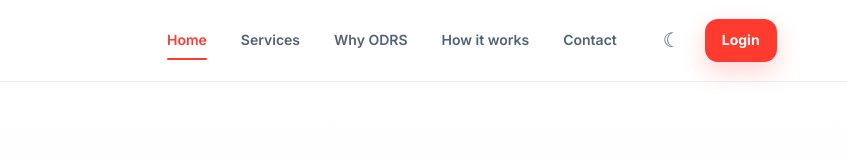
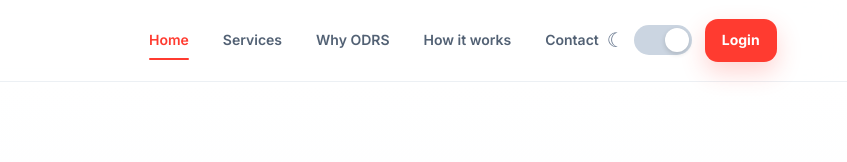
Before and after one commit to sethumadhavan505/odrs-landing-page, a plain HTML site: page index.html in a window 1280 px wide. Shown: the top 162 px of the page, 433-1280 px from the left. Drawn offline with Linux system fonts and the light colour scheme.

Commit message:
Update style.css

```diff
--- a/style.css
+++ b/style.css
@@ -85,19 +85,48 @@ button {
   gap: 13px;
 }
 
-.theme-toggle,
+.theme-toggle {
+  width: 58px;
+  height: 30px;
+  padding: 0;
+  border: 0;
+  border-radius: 20px;
+  background: #cbd5e1;
+  position: relative;
+  cursor: pointer;
+  transition: background 0.3s ease;
+  flex-shrink: 0;
+}
+
 .menu-toggle {
   border: 0;
   background: transparent;
   cursor: pointer;
 }
 
-.theme-toggle {
-  width: 40px;
-  height: 40px;
+/* Moon / Sun icon */
+.theme-toggle::before {
+  content: "☾";
+  position: absolute;
+  left: -27px;
+  top: 3px;
+  font-size: 20px;
+  line-height: 24px;
+  color: #64748b;
+}
+
+/* White switch circle */
+.theme-toggle::after {
+  content: "";
+  position: absolute;
+  width: 24px;
+  height: 24px;
+  top: 3px;
+  right: 3px;
   border-radius: 50%;
-  font-size: 21px;
-  color: #526174;
+  background: #fff;
+  box-shadow: 0 2px 5px rgba(0, 0, 0, 0.15);
+  transition: transform 0.3s ease;
 }
 
 .menu-toggle {
@@ -882,17 +911,17 @@ body.dark .why {
   background: #0b1d2b;
 }
 
-.theme-toggle {
-  font-size: 0;
+body.dark .theme-toggle {
+  background: #334155;
 }
 
-.theme-toggle:after {
-  content: "☾";
-  font-size: 20px;
+body.dark .theme-toggle::before {
+  content: "☀";
+  color: #facc15;
 }
 
-body.dark .theme-toggle:after {
-  content: "☀";
+body.dark .theme-toggle::after {
+  transform: translateX(-28px);
 }
 
 /* =========================
```
